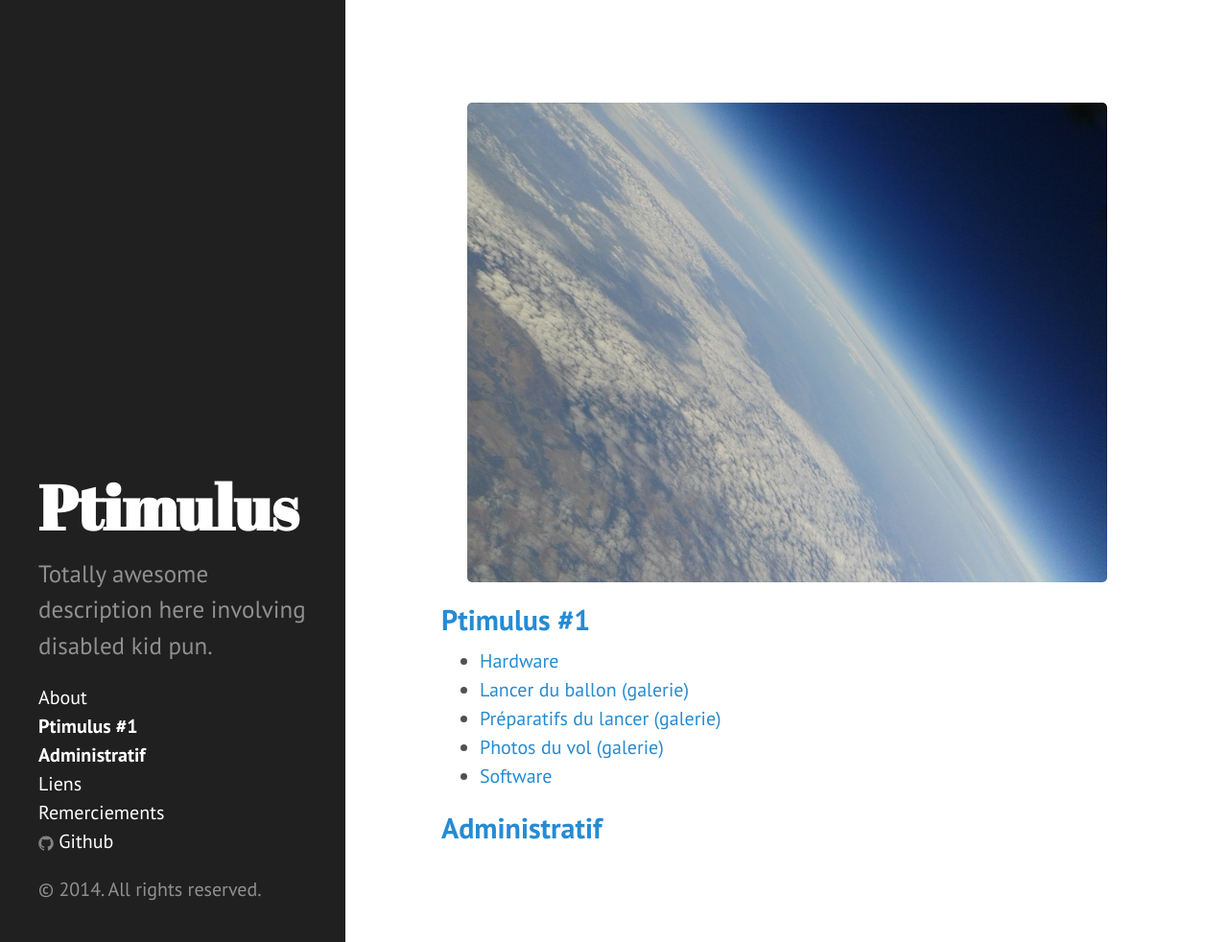
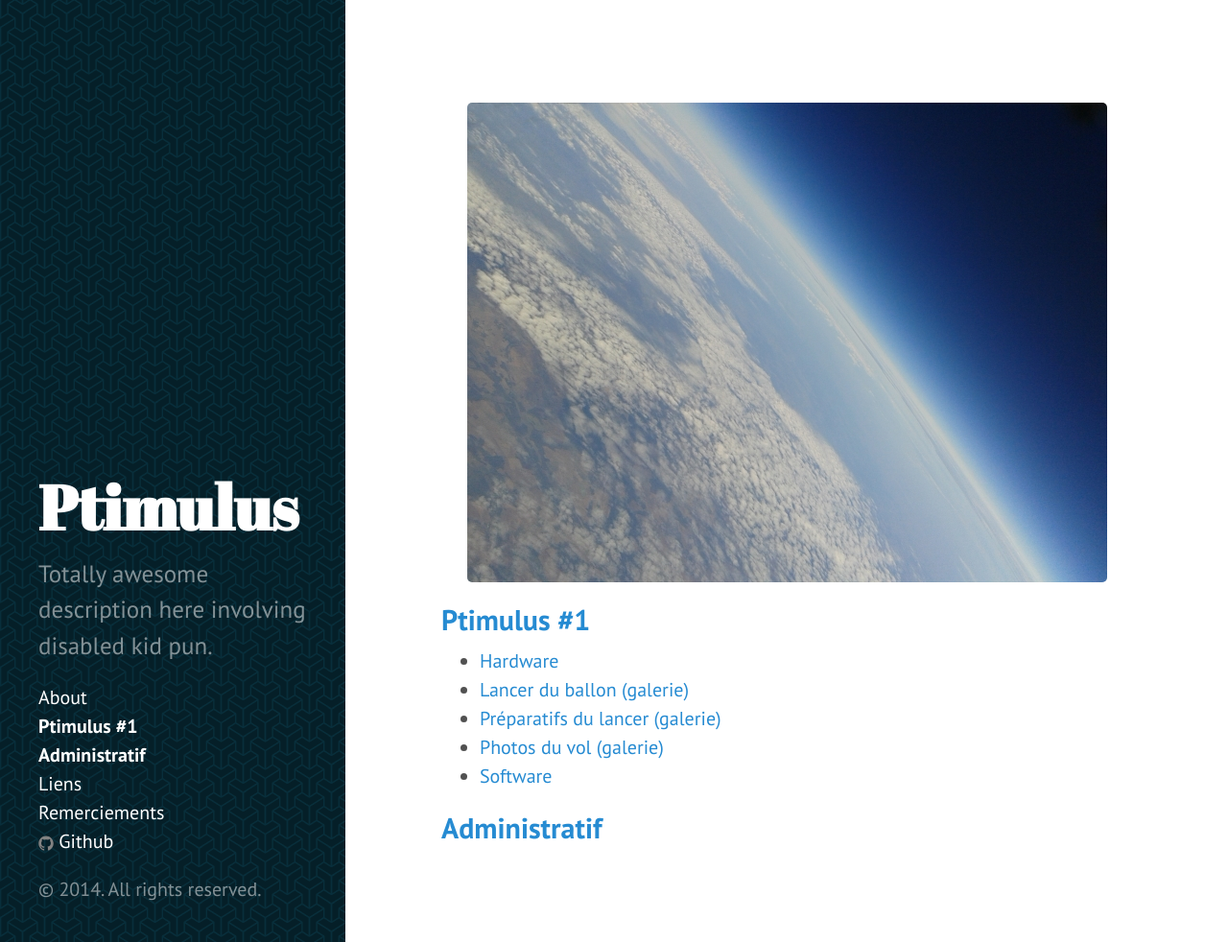
Before and after one commit to MichaelMure/ptimulus.eu, a Jekyll site: the page built from index.html, in a window 1280 px wide and 982 px high. Shown: the whole window at 96% size. Built offline with Jekyll 4.4.1, drawn with Linux system fonts in a browser that asks for light colours.

Commit message:
Add a tunned pattern for the sidebar from http://subtlepatterns.com

```diff
--- a/css/hyde.css
+++ b/css/hyde.css
@@ -57,7 +57,7 @@ html {
   text-align: center;
   padding: 2rem 1rem;
   color: rgba(255,255,255,.5);
-  background-color: #202020;
+  background-image: url("/img/escheresque.png");
 }
 @media (min-width: 48rem) {
   .sidebar {
```
Also changed, not shown: img/escheresque.png (added).
